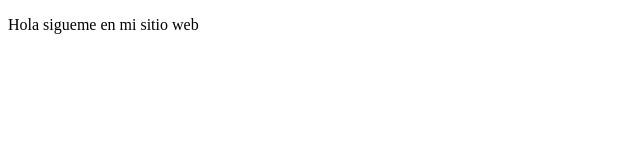
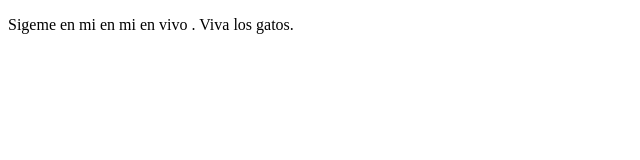
Before and after one commit to Thezca/proyectoDemoCursoPrework, a plain HTML site: page index.html in a window 1280 px wide. Shown: the whole page, without its empty margins (0-640 px from the left). Drawn offline with Linux system fonts and the light colour scheme.

Commit message:
cambios agregamos en vivo y gatos

```diff
--- a/index.html
+++ b/index.html
@@ -8,7 +8,7 @@
 </head>
 <body>
     <p>
-        Hola sigueme en mi sitio web
+        Sigeme en mi en mi en vivo . Viva los gatos.
     </p>
 </body>
 </html>
```
